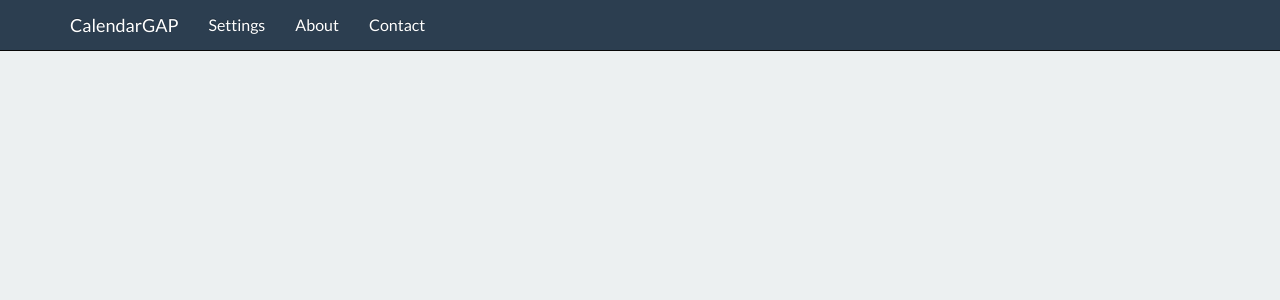
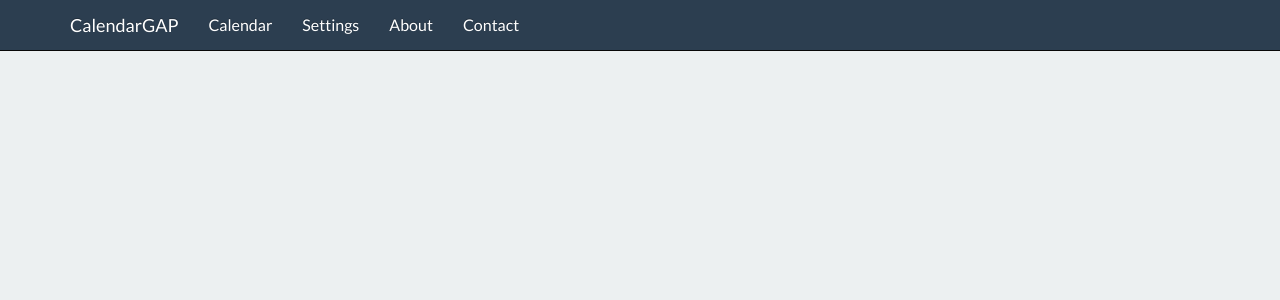
Before and after one commit to mduczek/HackLeuven, a Flask app: page /about in a window 1280 px wide. Shown: the top 300 px of the page. Run offline with Flask 2, Linux system fonts and the light colour scheme; some libraries are stand-ins or nearby versions.

Commit message:
Moved the calendar dump to a separate subpage

```diff
--- a/app/ical.py
+++ b/app/ical.py
@@ -6,7 +6,6 @@ from icalendar import Calendar, vDatetime
 from urllib import urlopen
 
 from app import app
-
 
 def convert_from_url(url):
     if not url.startswith('http'):
--- a/app/templates/index.html
+++ b/app/templates/index.html
@@ -55,6 +55,7 @@
                     </div>
                     <div class="collapse navbar-collapse">
                         <ul class="nav navbar-nav">
+                            <li><a href="/calendar">Calendar</a></li>
                             <li><a href="/settings">Settings</a></li>
                             <li><a href="/about">About</a></li>
                             <li><a href="/contact">Contact</a></li>
@@ -67,7 +68,6 @@
             <div id="page" class="container body">
                 <!-- content loaded dynamically -->
                 {% block body %}
-                    {{ my_cal }}
                 {% endblock %}
             </div>
 
--- a/app/views.py
+++ b/app/views.py
@@ -1,16 +1,23 @@
-from app import app, ical
+import json
+import requests
+
 from flask import render_template, request, make_response
-import requests
-import json
 from collections import namedtuple
+
+from app import app
+from ical import convert_from_url
 
 SAMPLE_CAL_URL="https://www.google.com/calendar/ical/9lovau0oeksle7jtms8h094cu8%40group.calendar.google.com/public/basic.ics"
 
 @app.route('/', methods=['GET', 'POST'])
 @app.route('/index', methods=['GET', 'POST'])
 def index():
-    my_cal = ical.convert_from_url(SAMPLE_CAL_URL)
-    return render_template('index.html', my_cal=my_cal)
+    return render_template('index.html')
+
+@app.route("/calendar")
+def calendar():
+    cal = convert_from_url(SAMPLE_CAL_URL)
+    return render_template("calendar.html", my_cal=cal)
 
 @app.route("/contact")
 def contact():
```
Also changed, not shown: app/templates/calendar.html (added, +8 -0 lines).
